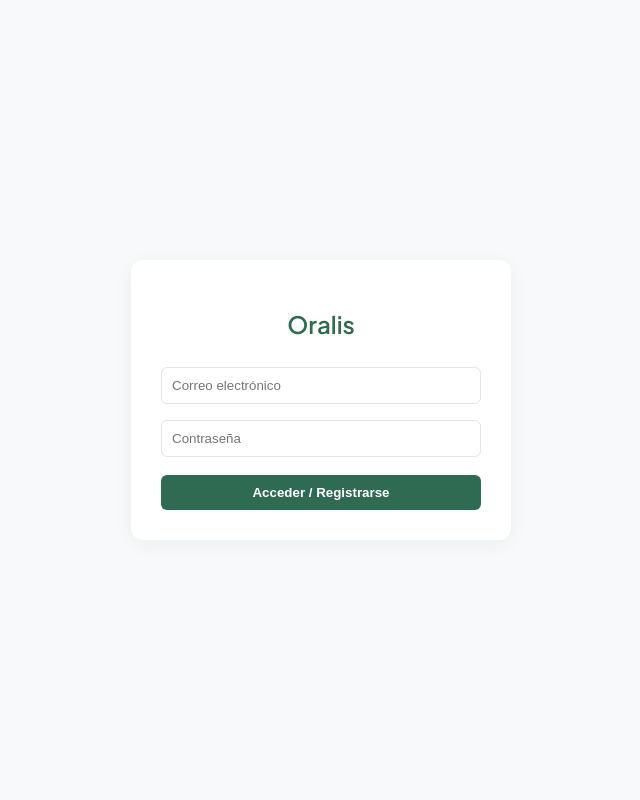
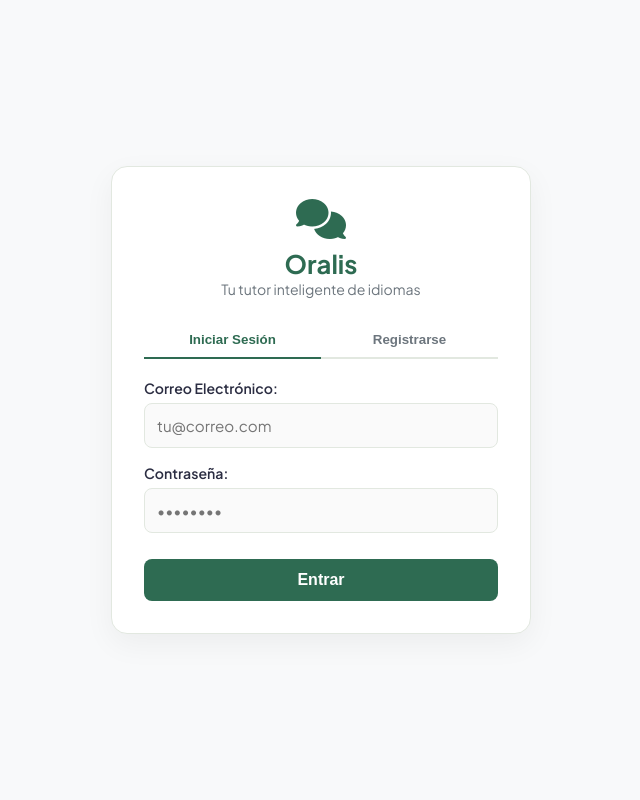
Before and after one commit to pathercab-cmyk/Oralis, a Flask app: page /login_page in a window 1280 px wide. Shown: the whole page, without its empty margins (319-959 px from the left). Run offline with Flask 3, Linux system fonts and the light colour scheme.

Commit message:
Update login.html

```diff
--- a/templates/login.html
+++ b/templates/login.html
@@ -2,35 +2,138 @@
 <html lang="es">
 <head>
     <meta charset="UTF-8">
-    <title>Oralis - Iniciar Sesión</title>
-    <link href="https://fonts.googleapis.com/css2?family=Plus+Jakarta+Sans:wght@400;600&display=swap" rel="stylesheet">
+    <meta name="viewport" content="width=device-width, initial-scale=1.0">
+    <title>Oralis - Acceso</title>
+    <link href="https://fonts.googleapis.com/css2?family=Plus+Jakarta+Sans:wght@400;500;600;700&display=swap" rel="stylesheet">
+    <link rel="stylesheet" href="https://cdnjs.cloudflare.com/ajax/libs/font-awesome/6.4.0/css/all.min.css">
     <style>
-        body { font-family: 'Plus Jakarta Sans', sans-serif; background: #F8F9FA; display: flex; justify-content: center; align-items: center; height: 100vh; margin: 0; }
-        .card { background: white; padding: 30px; border-radius: 12px; box-shadow: 0 4px 20px rgba(0,0,0,0.05); width: 320px; }
-        h2 { color: #2E6B52; text-align: center; margin-bottom: 20px; }
-        input { width: 100%; padding: 10px; margin: 8px 0; border: 1px solid #E2E8E0; border-radius: 6px; box-sizing: border-box; }
-        button { width: 100%; padding: 10px; background: #2E6B52; color: white; border: none; border-radius: 6px; font-weight: 600; cursor: pointer; margin-top: 10px; }
+        :root {
+            --primary-color: #2E6B52;
+            --bg-main: #F8F9FA;
+            --card-bg: #FFFFFF;
+            --border-color: #E2E8E0;
+            --text-dark: #2B2D42;
+        }
+
+        * { box-sizing: border-box; margin: 0; padding: 0; }
+        body { font-family: 'Plus Jakarta Sans', sans-serif; background: var(--bg-main); color: var(--text-dark); display: flex; align-items: center; justify-content: center; min-height: 100vh; padding: 20px; }
+
+        .auth-card { background: var(--card-bg); width: 100%; max-width: 420px; padding: 32px; border-radius: 16px; border: 1px solid var(--border-color); box-shadow: 0 10px 30px rgba(0,0,0,0.05); }
+        .auth-header { text-align: center; margin-bottom: 24px; }
+        .auth-header i { font-size: 2.5rem; color: var(--primary-color); margin-bottom: 8px; }
+        .auth-header h2 { font-size: 1.6rem; color: var(--primary-color); }
+
+        .auth-tabs { display: flex; margin-bottom: 20px; border-bottom: 2px solid var(--border-color); }
+        .auth-tab-btn { flex: 1; padding: 10px; background: none; border: none; font-weight: 600; cursor: pointer; color: #6C757D; border-bottom: 2px solid transparent; margin-bottom: -2px; }
+        .auth-tab-btn.active { color: var(--primary-color); border-bottom-color: var(--primary-color); }
+
+        .form-group { margin-bottom: 16px; display: flex; flex-direction: column; gap: 6px; }
+        .form-group label { font-size: 0.88rem; font-weight: 600; }
+        .form-group input { padding: 12px; border: 1px solid var(--border-color); border-radius: 8px; font-size: 0.95rem; font-family: inherit; background: #FAFAFA; }
+        .form-group input:focus { outline: none; border-color: var(--primary-color); background: #FFF; }
+
+        .btn-submit { width: 100%; padding: 12px; background: var(--primary-color); color: #FFF; border: none; border-radius: 8px; font-weight: 600; font-size: 1rem; cursor: pointer; transition: background 0.2s; margin-top: 10px; }
+        .btn-submit:hover { background: #235440; }
+
+        .error-msg { background: #F8D7DA; color: #721C24; padding: 10px; border-radius: 8px; font-size: 0.85rem; margin-bottom: 16px; display: none; }
+        .hidden { display: none !important; }
     </style>
 </head>
 <body>
-    <div class="card">
-        <h2>Oralis</h2>
-        <input type="email" id="email" placeholder="Correo electrónico">
-        <input type="password" id="password" placeholder="Contraseña">
-        <button onclick="login()">Acceder / Registrarse</button>
+
+    <div class="auth-card">
+        <div class="auth-header">
+            <i class="fa-solid fa-comments"></i>
+            <h2>Oralis</h2>
+            <p style="font-size: 0.88rem; color: #6C757D;">Tu tutor inteligente de idiomas</p>
+        </div>
+
+        <div class="auth-tabs">
+            <button class="auth-tab-btn active" onclick="cambiarTabAuth('login')">Iniciar Sesión</button>
+            <button class="auth-tab-btn" onclick="cambiarTabAuth('register')">Registrarse</button>
+        </div>
+
+        <div id="error-alert" class="error-msg"></div>
+
+        <!-- FORMULARIO DE INICIO DE SESIÓN -->
+        <form id="form-login" onsubmit="procesarAuth(event, 'login')">
+            <div class="form-group">
+                <label for="login-email">Correo Electrónico:</label>
+                <input type="email" id="login-email" required placeholder="tu@correo.com">
+            </div>
+            <div class="form-group">
+                <label for="login-pass">Contraseña:</label>
+                <input type="password" id="login-pass" required placeholder="••••••••">
+            </div>
+            <button type="submit" class="btn-submit">Entrar</button>
+        </form>
+
+        <!-- FORMULARIO DE REGISTRO -->
+        <form id="form-register" class="hidden" onsubmit="procesarAuth(event, 'register')">
+            <div class="form-group">
+                <label for="reg-nombre">¿Cómo quieres que te llame Oralis?:</label>
+                <input type="text" id="reg-nombre" required placeholder="Ej: Carlos">
+            </div>
+            <div class="form-group">
+                <label for="reg-email">Correo Electrónico:</label>
+                <input type="email" id="reg-email" required placeholder="tu@correo.com">
+            </div>
+            <div class="form-group">
+                <label for="reg-pass">Contraseña:</label>
+                <input type="password" id="reg-pass" required placeholder="••••••••">
+            </div>
+            <button type="submit" class="btn-submit">Crear Cuenta</button>
+        </form>
     </div>
+
     <script>
-        async function login() {
+        function cambiarTabAuth(tab) {
+            const errorDiv = document.getElementById('error-alert');
+            errorDiv.style.display = 'none';
+
+            document.querySelectorAll('.auth-tab-btn').forEach(btn => btn.classList.remove('active'));
+
+            if (tab === 'login') {
+                document.querySelectorAll('.auth-tab-btn')[0].classList.add('active');
+                document.getElementById('form-login').classList.remove('hidden');
+                document.getElementById('form-register').classList.add('hidden');
+            } else {
+                document.querySelectorAll('.auth-tab-btn')[1].classList.add('active');
+                document.getElementById('form-login').classList.add('hidden');
+                document.getElementById('form-register').classList.remove('hidden');
+            }
+        }
+
+        async function procesarAuth(event, action) {
+            event.preventDefault();
+            const errorDiv = document.getElementById('error-alert');
+            errorDiv.style.display = 'none';
+
+            let payload = { action };
+
+            if (action === 'login') {
+                payload.email = document.getElementById('login-email').value;
+                payload.password = document.getElementById('login-pass').value;
+            } else {
+                payload.nombre = document.getElementById('reg-nombre').value;
+                payload.email = document.getElementById('reg-email').value;
+                payload.password = document.getElementById('reg-pass').value;
+            }
+
             const res = await fetch('/login', {
                 method: 'POST',
-                headers: {'Content-Type': 'application/json'},
-                body: JSON.stringify({
-                    email: document.getElementById('email').value,
-                    password: document.getElementById('password').value
-                })
+                headers: { 'Content-Type': 'application/json' },
+                body: JSON.stringify(payload)
             });
-            if (res.ok) window.location.href = '/';
-            else alert('Error al acceder');
+
+            const data = await res.json();
+
+            if (res.ok && data.status === 'ok') {
+                window.location.href = '/';
+            } else {
+                errorDiv.innerText = data.message || 'Ocurrió un error al procesar la solicitud.';
+                errorDiv.style.display = 'block';
+            }
         }
     </script>
 </body>
```
